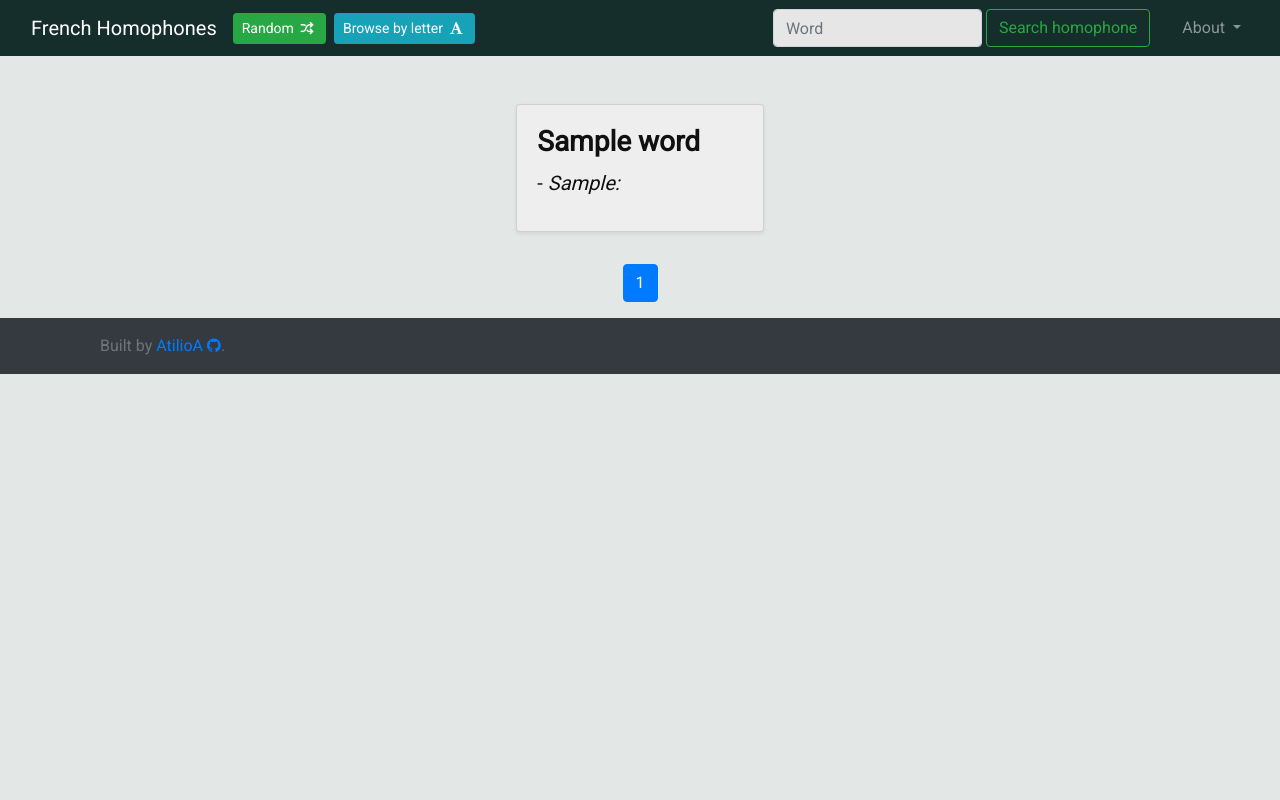
After one commit to AtilioA/frenchhomophones, a Flask app: template flask_app/templates/browse.html in a window 1280 px wide. The commit adds this page. Run offline with Flask 2, Linux system fonts and the light colour scheme; the template is opened without the code that fills it: most values are stand-ins (such as "Sample title", 1, 10 or a date in 2020); some libraries are stand-ins or nearby versions.

Commit message:
Add pagination logic

```diff
--- a/flask_app/static/assets/style.css
+++ b/flask_app/static/assets/style.css
@@ -60,6 +60,11 @@ body {
 
 .navbar {
     background-color: #152E2B;
+    /* #1C2A37 */
+    /* background-color: #1C3337; */
+}
+
+#nav-page-navigation {
     /* background-color: #1C3337; */
 }
 
@@ -158,4 +163,8 @@ img.play_button {
     height: 48px;
 }
 
+h3.pronunciation {
+    font-family: "Times New Roman";
+}
+
 /* # sourceMappingURL=style.css.map */
--- a/flask_app/templates/base_about.html
+++ b/flask_app/templates/base_about.html
@@ -39,7 +39,7 @@
                         Random
                         <span class="icon-shuffle randomIcon"></span>
                     </a>
-                    <a href="#" class="btn btn-info btn-sm mx-1 mx-xs-0 my-1 my-xs-0 ml-lg-2">
+                    <a href="/browse" class="btn btn-info btn-sm mx-1 mx-xs-0 my-1 my-xs-0 ml-lg-2">
                         Browse by letter
                         <span class="icon-font-1 browseIcon"></span>
                     </a>
--- /dev/null
+++ b/flask_app/templates/base_browse.html
@@ -0,0 +1,197 @@
+<!doctype html>
+<html lang="en">
+
+<head>
+    <!-- Required meta tags -->
+    <meta charset="utf-8">
+    <meta name="viewport" content="width=device-width, initial-scale=1, shrink-to-fit=no, user-scalable=yes">
+
+    <meta name="description" content="
+    {%- for word in homophones %}
+        {%- if loop.last %} and {{ word.word }}
+        {%- elif loop.index == homophones|length - 1 %} {{word.word}}
+        {%- else -%}
+            {{ word.word }},
+        {%- endif %}
+    {%- endfor %} are homophones of the French language. You can learn more about them and many other here.">
+    <!-- <link href="https://www.frenchhomophones.tech/" rel="canonical" /> -->
+
+    <!-- CSS -->
+    <link rel="shortcut icon" href="{{ url_for('static', filename='favicon.ico') }}">
+
+    <link rel="stylesheet" href="https://stackpath.bootstrapcdn.com/bootstrap/4.4.1/css/bootstrap.min.css"
+        integrity="sha384-Vkoo8x4CGsO3+Hhxv8T/Q5PaXtkKtu6ug5TOeNV6gBiFeWPGFN9MuhOf23Q9Ifjh" crossorigin="anonymous">
+
+    <link rel="stylesheet" href="../static/assets/style.css">
+    <link rel="stylesheet" href="../static/assets/icons.css">
+
+    <title>
+        {% block title %}{% endblock %}
+    </title>
+</head>
+
+<body>
+    <header>
+        <nav class="navbar navbar-expand-lg navbar-dark fixed-top">
+            <div class="container-fluid">
+                <a class="navbar-brand" href="/">French Homophones</a>
+
+                <!-- <button class="navbar-toggler" type="button" data-toggle="collapse" data-target="#navbarSite" aria-label="Toggle navigation bar button">
+                    <span class="navbar-toggler-icon"></span>
+                </button> -->
+                <button class="navbar-toggler second-button" type="button" data-toggle="collapse"
+                    data-target="#navbarSite" aria-controls="navbarSite" aria-expanded="false"
+                    aria-label="Toggle navigation">
+                    <div class="animated-icon2"><span class="navbar-toggler-icon"></span></div>
+                </button>
+
+                <div class="navbar-collapse collapse" id="navbarSite">
+                    <a href="/random" class="btn btn-success btn-sm my-1 my-xs-0">
+                        Random
+                        <span class="icon-shuffle randomIcon"></span>
+                    </a>
+                    <a href="/browse" class="btn btn-info btn-sm mx-1 mx-xs-0 my-1 my-xs-0 ml-lg-2">
+                        Browse by letter
+                        <span class="icon-font-1 browseIcon"></span>
+                    </a>
+
+                    <div class="d-inline-flex bd-highlight justify-content-center text-nowrap ml-auto mr-2">
+                        <form name="searchForm" class="form-inline my-0 my-lg-0 mt-2 my-lg-0 ml-auto" action="/find"
+                            method="GET" onsubmit="return validateForm()">
+                            <input class="form-control mr-sm-1 my-lg-0 my-sm-0 my-2" name="search" type="search"
+                                placeholder="Word" aria-label="Search" required>
+                            <button class="btn btn-outline-success mr-auto my-lg-0 mx-md-0" type="submit">Search
+                                homophone</button>
+                        </form>
+                    </div>
+
+                    <div class="dropdown" id="navbarNavDropdown">
+                        <ul class="navbar-nav my-lg-0 mt-2 my-0 ml-lg-3">
+                            <!-- About dropdown -->
+                            <li class="nav-item dropdown ml-xs-auto">
+                                <a class="nav-link dropdown-toggle" href="#" id="dropdownSite" role="button"
+                                    data-toggle="dropdown" aria-haspopup="true" aria-expanded="false"> About </a>
+                                <div class="dropdown-menu dropdown-menu-right shadow rounded"
+                                    aria-labelledby="navbarDropdown">
+                                    <a class="dropdown-item" href="/#whatarehomophones">What are homophones?</a>
+                                    <a class="dropdown-item" href="/about">About the website</a>
+                                </div>
+                            </li>
+                        </ul>
+                    </div>
+                </div>
+        </nav>
+    </header>
+
+    <div id="app">
+        <div class="homophones">
+            <div class="container body-content">
+                <div class="container">
+                    <!-- Text section below navbar -->
+                    <div class="text my-4">
+                        <!-- Homophones' cards -->
+                        <div class="row my-2">
+                            {% for Homophones in homophonesLists %}
+                                {% for word in Homophones.homophonesList %}
+                                <div class="col-md-12 col-lg-3 my-2 mx-auto">
+                                    <div class="card shadow-sm">
+                                        <div class="card-body">
+                                            <h3 lang="fr" xml:lang="fr" class="card-title"><b>{{word.word}}</b></h3>
+                                            {% set ns = namespace(verbIndex = -1) %}
+                                            {% for definition in word.definitions %}
+                                            {% set definition_loop = loop %}
+                                            {% if definition.partOfSpeech == "verb" %}
+                                            {% set ns.verbIndex = loop.index - 1 %}
+                                            {% endif %}
+                                            <h5>- <i>{{ definition.partOfSpeech }}:</i></h5>
+                                            {% for meaning in definition.meanings %}
+                                            <p class="card-text" style="text-indent: 30px">
+                                                <b>{{definition_loop.index}}.{{ loop.index }}.:</b> {{meaning}}
+                                                {% endfor %}
+                                            </p>
+                                            {% endfor %}
+
+                                            {% if ns.verbIndex != -1 and word.definitions[ns.verbIndex].infinitive %}
+                                            <hr id="card-infinitive-{{loop.index}}-hr">
+
+                                            <div class="card-infinitive" id="card-infinitive-{{loop.index}}">
+                                                <h6 class="card-title">Infinitive:
+                                                    <b>{{word.definitions[ns.verbIndex].infinitive.text}}</b></h6>
+
+                                                {% for meaning in word.definitions[ns.verbIndex].infinitive.meanings %}
+                                                <p class="card-text"><b>{{ loop.index }}.:</b> {{meaning}}</p>
+                                                {% endfor %}
+                                            </div>
+                                            {% endif %}
+
+                                        </div>
+                                    </div>
+                                </div>
+                                {% endfor %}
+                            {% endfor %}
+                        </div>
+                    </div>
+                </div>
+            </div>
+
+            <nav id="nav-page-navigation" aria-label="Page navigation example">
+                <ul class="pagination justify-content-center">
+
+                {% if prevURL %}
+                <li class="page-item">
+                    <a class="page-link" href="/browse?offset={{offset - limit}}&limit={{limit}}" tabindex="-1">Previous</a>
+                  </li>
+                <li>
+                {% if (offset > limit + 1) %}
+                <li>
+                    <a class="page-link" href="/browse?offset=0&limit={{limit}}" tabindex="-1">1</a>
+                </li>
+                <li class="page-item disabled"><a class="page-link" href="#" tabindex="-1">...</a></li>
+                {% endif %}
+                    <a class="page-link" href="/browse?offset={{offset - limit}}&limit={{limit}}" tabindex="-1">{{currentPage - 1}}</a>
+                </li>
+                {% endif %}
+
+                <li class="page-item active"><a class="page-link" href="#">{{currentPage}}</a></li>
+
+                {% if nextURL %}
+                <!-- If the next page isn't the last one -->
+                <!-- {{offset + limit}}
+                {{(totalPages * limit) - limit - 1}} -->
+                {% if (offset + limit) != ((totalPages * limit) - limit - 1) %}
+                <li class="page-item"><a class="page-link" href="/browse?offset={{offset + limit}}&limit={{limit}}">{{currentPage + 1}}</a></li>
+                <li class="page-item disabled"><a class="page-link" href="#" tabindex="-1">...</a></li>
+                {% endif %}
+
+                <li class="page-item"><a class="page-link" href="/browse?offset={{(totalPages * limit) - limit - 1}}&limit={{limit}}">{{totalPages}}</a></li>
+                <li class="page-item">
+                <a class="page-link" href="/browse?offset={{offset + limit}}&limit={{limit}}">Next</a>
+                </li>
+                {% endif %}
+                </ul>
+            </nav>
+
+            <footer id="footer" class="py-3 bg-dark text-white-50">
+                <div class="container body-content">
+                    <div class="container">
+                        <span class="text-muted">Built by <a target="_blank" rel="noopener"
+                                href="https://github.com/AtilioA">AtilioA <i
+                                    class="icon-github-circled"></i></a>.</span>
+                    </div>
+                </div>
+            </footer>
+
+            <script src="../static/js/validateForm.js"></script>
+            <!-- Optional JavaScript -->
+            <!-- jQuery first, then Popper.js, then Bootstrap JS -->
+            <script src="https://code.jquery.com/jquery-3.4.1.slim.min.js"
+                integrity="sha384-J6qa4849blE2+poT4WnyKhv5vZF5SrPo0iEjwBvKU7imGFAV0wwj1yYfoRSJoZ+n"
+                crossorigin="anonymous"></script>
+
+            <script src="https://stackpath.bootstrapcdn.com/bootstrap/4.4.1/js/bootstrap.min.js"
+                integrity="sha384-wfSDF2E50Y2D1uUdj0O3uMBJnjuUD4Ih7YwaYd1iqfktj0Uod8GCExl3Og8ifwB6"
+                crossorigin="anonymous"></script>
+        </div>
+</body>
+
+</html>
--- /dev/null
+++ b/flask_app/templates/browse.html
@@ -0,0 +1,17 @@
+{% extends 'base_browse.html' %}
+
+{% block title %}
+Page {{currentPage}} - French Homophones
+{% endblock %}
+
+{% block homophones_h2 %}
+{%- for Homophone in homophonesLists %}
+        {%- for word in Homophone.homophonesList %}
+            {%- if loop.last %} and {{ word.word }}
+            {%- elif loop.index == homophones|length - 1 %} {{word.word}}
+            {%- else -%}
+                {{ word.word }},
+            {%- endif -%}
+        {%- endfor -%}
+    {%- endfor %}
+{%- endblock -%}
```
Also changed, not shown: flask_app/templates/base_homophones.html (+2 -5 lines), flask_app/views.py (+55 -13 lines).
